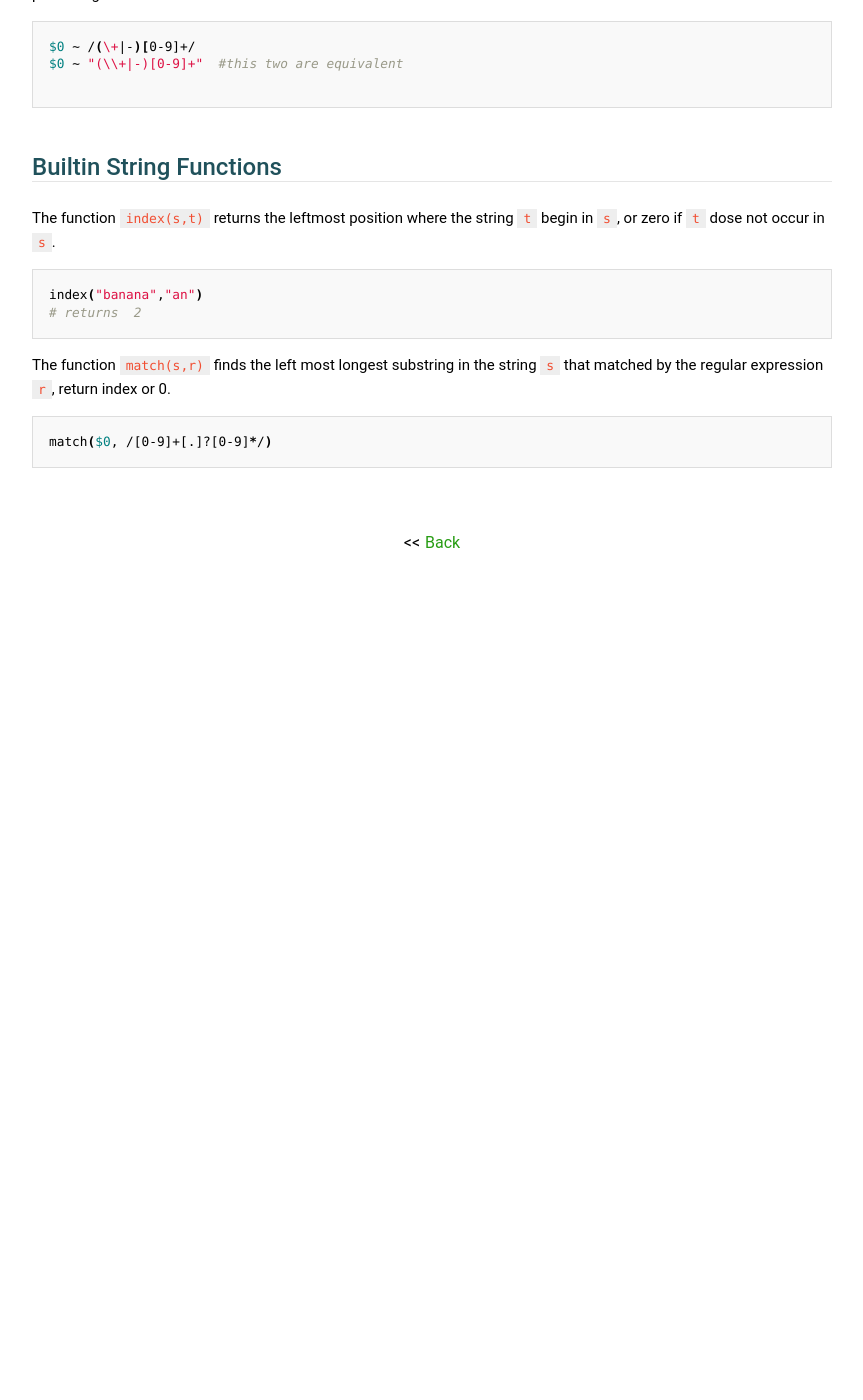
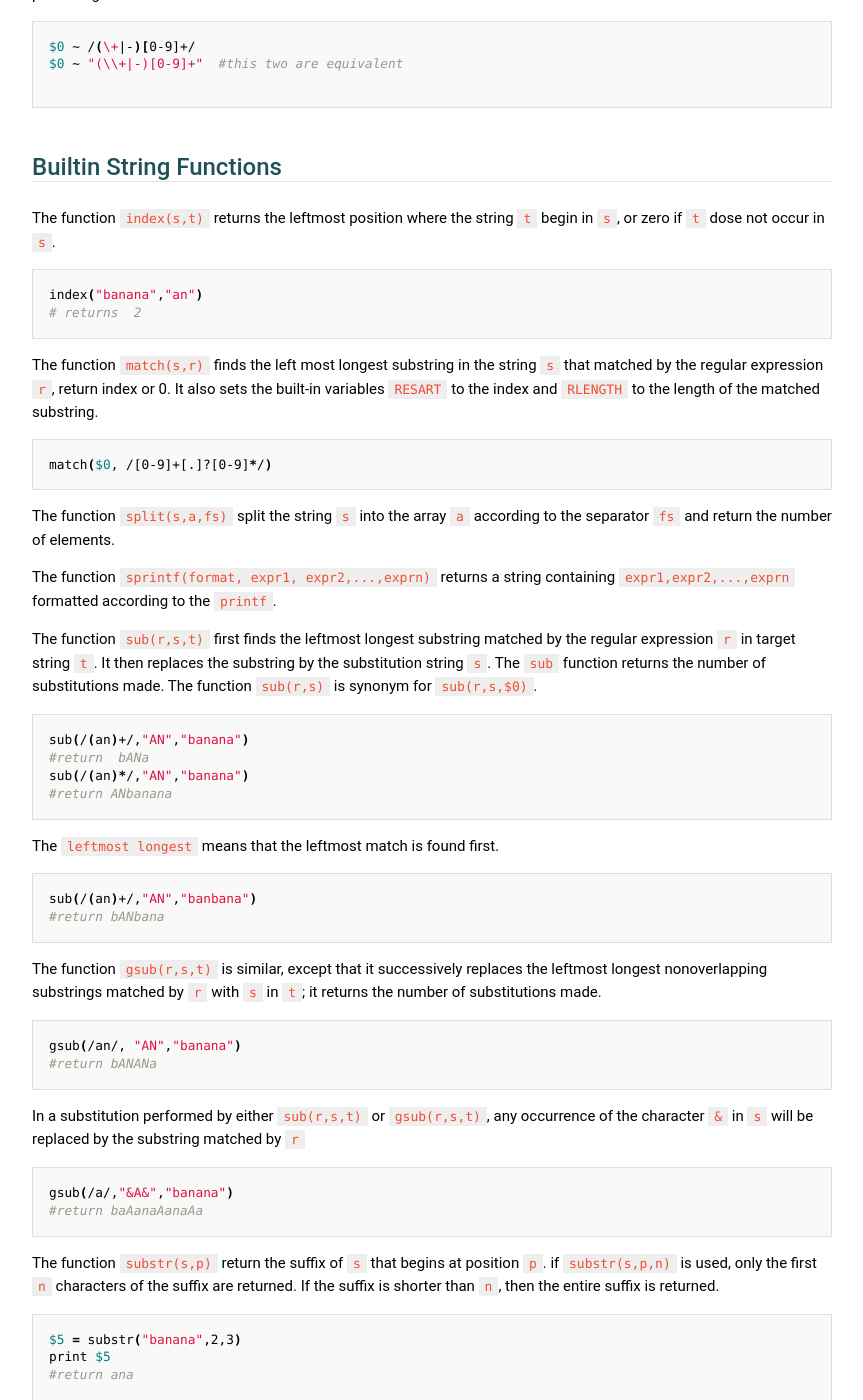
Before and after one commit to JesseEisen/DailyKeep, a Jekyll site: the page built from _posts/2016-02-03-awk-synatx-overview.md, in a window 1280 px wide and 1400 px high, scrolled down 6116 px. Shown: the whole window, without its empty margins (208-1071 px from the left). Built offline with Jekyll 4.4.1, drawn with Linux system fonts in a browser that asks for light colours; some web fonts are replaced; formulas are drawn with MathJax 3; before the commit the page ends 6713 px from its top, so only the background shows below that; some of the changed text lies outside the part shown.

Commit message:
new context

````diff
--- a/_posts/2016-02-03-awk-synatx-overview.md
+++ b/_posts/2016-02-03-awk-synatx-overview.md
@@ -258,8 +258,111 @@ index("banana","an")
 # returns  2
 ```
 
-The function `match(s,r)` finds the left most longest substring in the string `s` that matched by the regular expression `r`, return index or 0.
+The function `match(s,r)` finds the left most longest substring in the string `s` that matched by the regular expression `r`, return index or 0. It also sets the built-in variables `RESART` to the index and `RLENGTH` to the length of the matched substring.
 
 ```bash
 match($0, /[0-9]+[.]?[0-9]*/)
 ```
+
+The function `split(s,a,fs)` split the string `s` into the array `a` according to the separator `fs` and return the number of elements.
+
+The function `sprintf(format, expr1, expr2,...,exprn)` returns a string containing `expr1,expr2,...,exprn` formatted according to the `printf`.
+
+The function `sub(r,s,t)` first finds the leftmost longest substring matched by the regular expression `r` in target string `t`. It then replaces the substring by the substitution string `s`. The `sub` function returns the number of substitutions made. The function `sub(r,s)` is synonym for `sub(r,s,$0)`.
+
+```bash
+sub(/(an)+/,"AN","banana")
+#return  bANa
+sub(/(an)*/,"AN","banana")
+#return ANbanana
+```
+
+The `leftmost longest` means that the leftmost match is found first.
+
+```bash
+sub(/(an)+/,"AN","banbana")
+#return bANbana
+```
+
+The function `gsub(r,s,t)` is similar, except that it successively replaces the leftmost longest nonoverlapping substrings matched by `r` with `s` in `t`; it returns the number of substitutions made.
+
+```bash
+gsub(/an/, "AN","banana")
+#return bANANa
+```
+
+In a substitution performed by either `sub(r,s,t)` or `gsub(r,s,t)`, any occurrence of the character `&` in `s` will be replaced by the substring matched by `r`
+
+```bash
+gsub(/a/,"&A&","banana")
+#return baAanaAanaAa
+```
+
+The function `substr(s,p)` return the suffix of `s` that begins at position `p`. if `substr(s,p,n)` is used, only the first `n` characters of the suffix are returned. If the suffix is shorter than `n`, then the entire suffix is returned.
+
+```bash
+$5 = substr("banana",2,3)
+print $5
+#return ana
+```
+
+Strings are concatenated merely by writing them one after another in an expression. we can use that to join row to line.
+
+```bash
+{s = s substr($1,1,3) " " }
+END {printt substr(s,length(s)-1)}
+```
+
+It will concatenate $1 of each line into one line. That may help you in sometimes.
+
+> There are two idioms for coercing an expression of one type to the other
+> number ""   concatenate a null string to number to coerce it to a string
+> string + 0  add zero to  string to coerce it to a number
+
+
+## Control-Flow Statements
+
+All of these control-flow statemens were adopted from `C`. There are `if-else`, `for`,`while`,`do-while`.
+
++ **if-else**
+
+```bash
+if (expression)
+	statement1
+else if (expression)
+	statement2
+else
+	statement
+```
+
++ **while loop**
+
+```bash
+while (expression)
+	statement
+```
+
++ **for loop**
+
+```bash
+for(expression1; expression2;expression3)
+	statement
+```
+
++ **do while**
+
+```bash
+do
+	statement
+while (expression)
+```
+
+There are two statments for modifying how loops cycle: `break` and `continue`.
+
++ **next**
+The next statement causes awk to fetch the next input and begin matching patterns starting from the first pattern-action statement.
+
++ **exit**
+In an `END` action, the `exit` statement causes the program to terminate. In any other action, it causes the program to behave as if the end of the input had occurred; no more input and the `END` actions if any, are executed.
+
+> A semicolon by itself denotes the empty statement.
````
